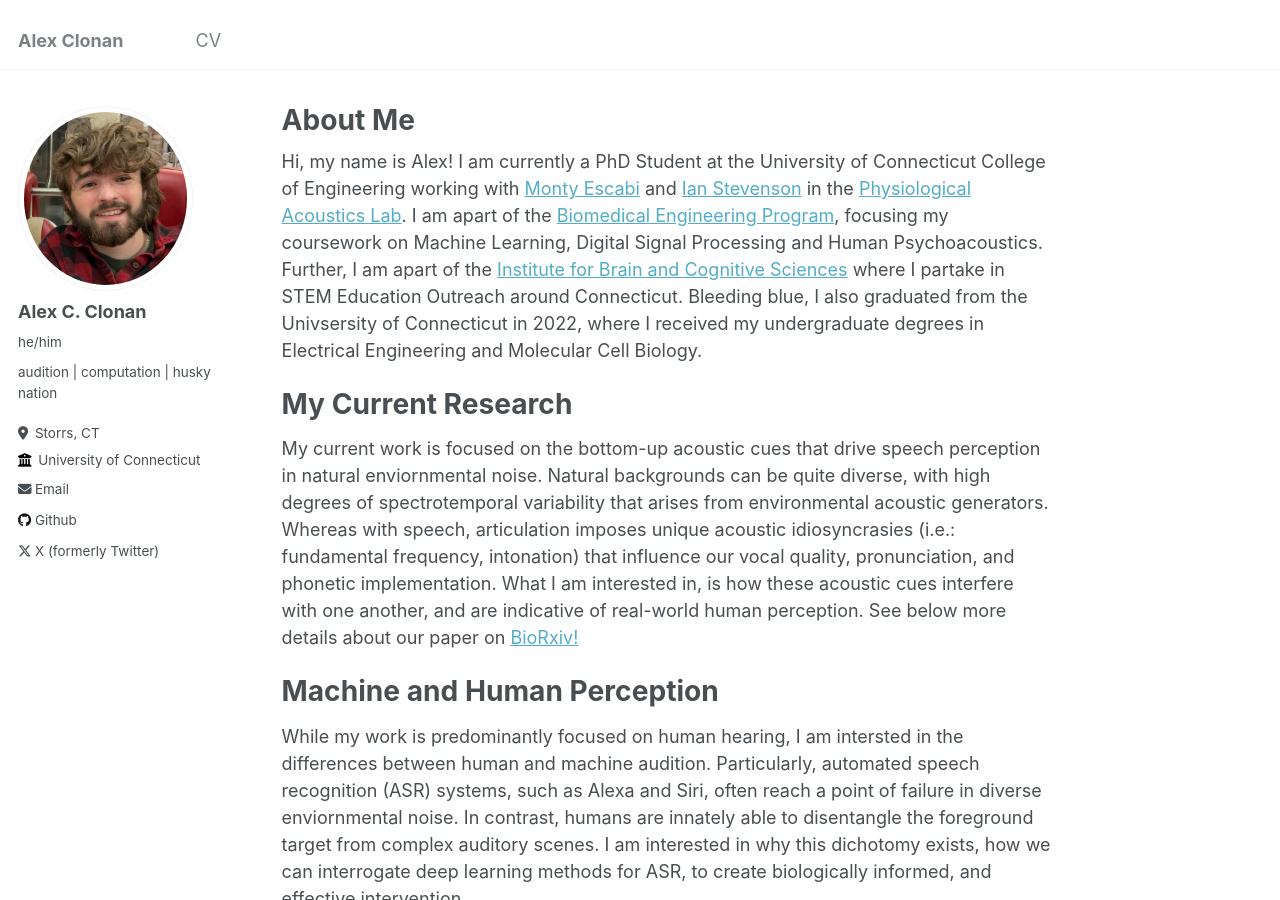
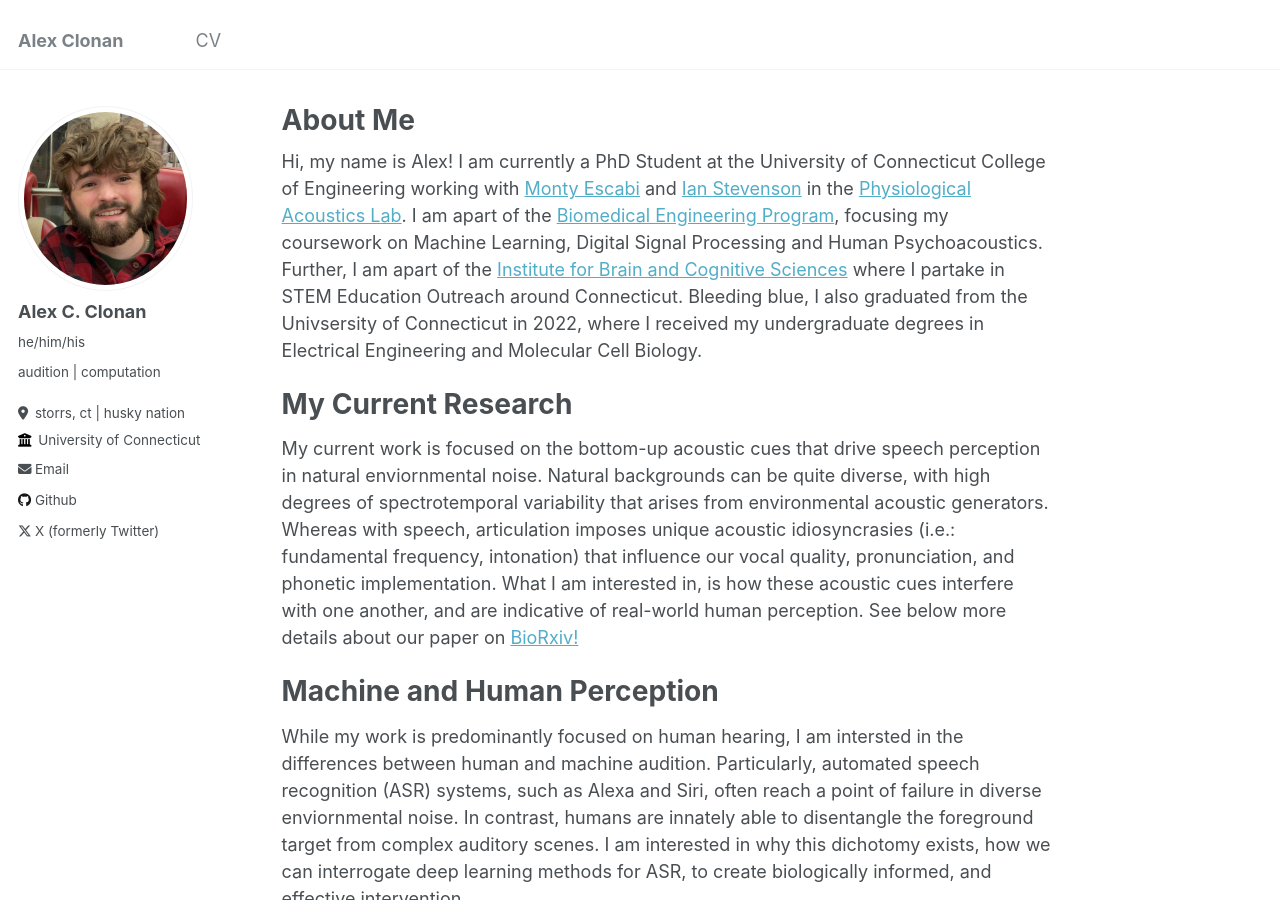
Before and after one commit to aclonan/aclonan.github.io, a Jekyll site: the page built from _pages/about.md, in a window 1280 px wide and 900 px high. Built offline with Jekyll 4.4.1, drawn with Linux system fonts in a browser that asks for light colours.

Commit message:
Update _config.yml

```diff
--- a/_config.yml
+++ b/_config.yml
@@ -23,9 +23,9 @@ author:
   # Biographic information
   avatar           : "Profile.png"
   name             : "Alex C. Clonan"
-  pronouns         : "he/him"
-  bio              : "audition | computation | husky nation "
-  location         : "Storrs, CT"
+  pronouns         : "he/him/his"
+  bio              : "audition | computation "
+  location         : "storrs, ct | husky nation"
   employer         : "University of Connecticut"
   uri              : # URL
   email            : "alex.clonan@uconn.edu"
```
